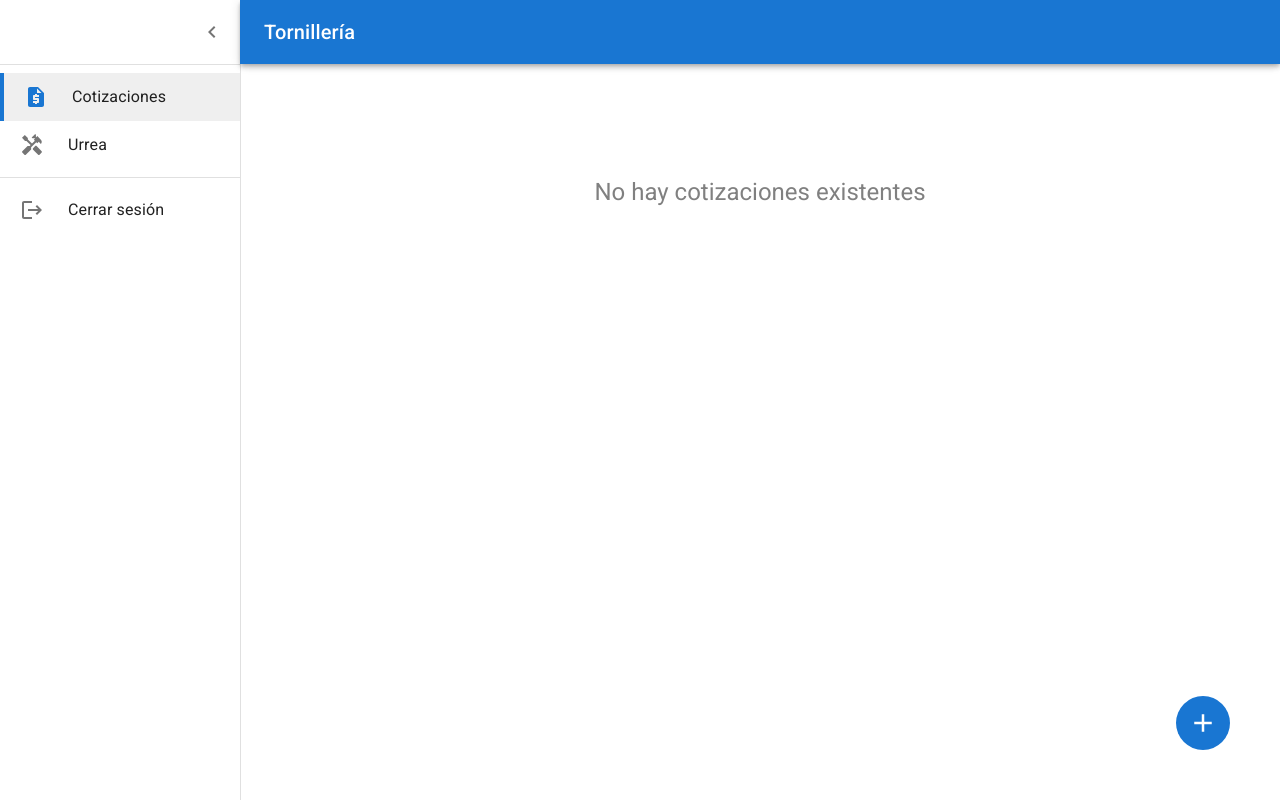
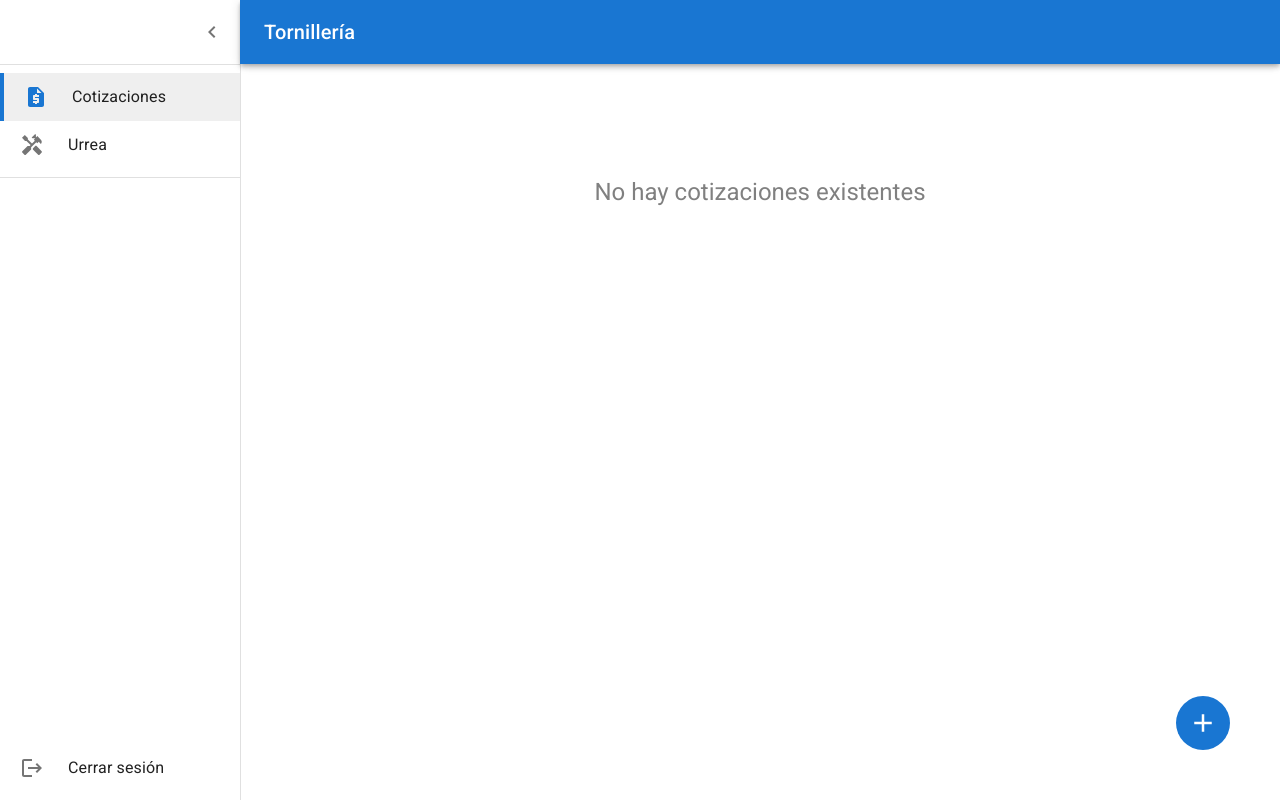
Before and after one commit to AlbertoG22/tornilleria-project, a React (Vite) app: page / in a window 1280 px wide. Built offline with nearby package versions, Linux system fonts and the light colour scheme.

Commit message:
changes in drawer elements

```diff
--- a/src/dashboard/components/CotizacionModal.jsx
+++ b/src/dashboard/components/CotizacionModal.jsx
@@ -1,4 +1,5 @@
 import Modal from 'react-modal';
+import { CotizacionForm } from './';
 
 const customStyles = {
   overlay: {
@@ -26,12 +27,7 @@ export const CotizacionModal = ({ isModalOpen, onCloseModal }) => {
     >
       <h1>Nueva Cotización</h1>
       <hr />
-      <p>
-        Lorem, ipsum dolor sit amet consectetur adipisicing elit. Nesciunt,
-        inventore nostrum! Eum aliquam, molestias numquam totam laudantium sequi
-        est laboriosam, neque nostrum placeat iure dolorum reiciendis
-        exercitationem ab, similique voluptatibus.
-      </p>
+      <CotizacionForm />
     </Modal>
   );
 };
--- a/src/dashboard/components/CotizacionesForm.jsx
+++ b/src/dashboard/components/CotizacionesForm.jsx
@@ -23,7 +23,7 @@ export const CotizacionForm = () => {
   };
 
   return (
-    <div>
+    <>
       <TableContainer component={Paper}>
         <Table>
           <TableHead>
@@ -79,6 +79,6 @@ export const CotizacionForm = () => {
       <Button variant="contained" color="primary" onClick={handleAddRow}>
         Add row
       </Button>
-    </div>
+    </>
   );
 };
--- a/src/dashboard/components/Drawer.jsx
+++ b/src/dashboard/components/Drawer.jsx
@@ -1,6 +1,6 @@
 import { useState } from 'react';
 import { ChevronLeft, ChevronRight, Logout } from '@mui/icons-material';
-import { Divider, IconButton, List, ListItem, ListItemButton, ListItemIcon, ListItemText, Typography } from '@mui/material';
+import { Box, Divider, IconButton, List, ListItem, ListItemButton, ListItemIcon, ListItemText, Typography } from '@mui/material';
 import { pages } from '../../data/pages';
 import { useLocation, useNavigate } from 'react-router-dom';
 import { Icon } from '@mui/material';
@@ -34,6 +34,8 @@ export const Drawer = ({ StyledDrawer, DrawerHeader, theme, handleDrawerClose, d
       </DrawerHeader>
 
       <Divider />
+      <Box display='flex' flexDirection='column' height='100%' justifyContent='space-between'>
+        <Box>
           <List>
             {pages.map((page) => (
               <ListItem key={page.title} disablePadding sx={{ display: "block" }}>
@@ -69,8 +71,10 @@ export const Drawer = ({ StyledDrawer, DrawerHeader, theme, handleDrawerClose, d
               </ListItem>
             ))}
           </List>
+          <Divider />
+        </Box>
 
-      <Divider />
+        <Box>
           <List>
             {["Cerrar sesión"].map((text, index) => (
               <ListItem key={text} disablePadding sx={{ display: "block" }}>
@@ -95,6 +99,9 @@ export const Drawer = ({ StyledDrawer, DrawerHeader, theme, handleDrawerClose, d
               </ListItem>
             ))}
           </List>
+
+        </Box>
+      </Box>
     </StyledDrawer>
   );
 };
```
Lines whose indentation alone changed are shown as unchanged.
